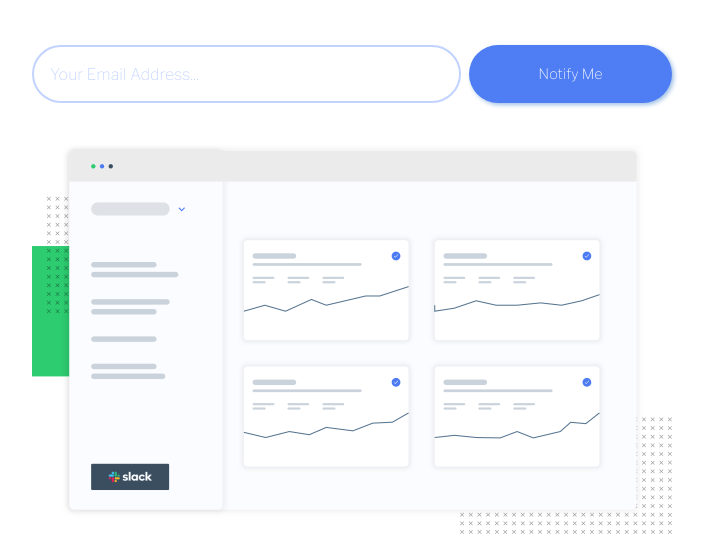
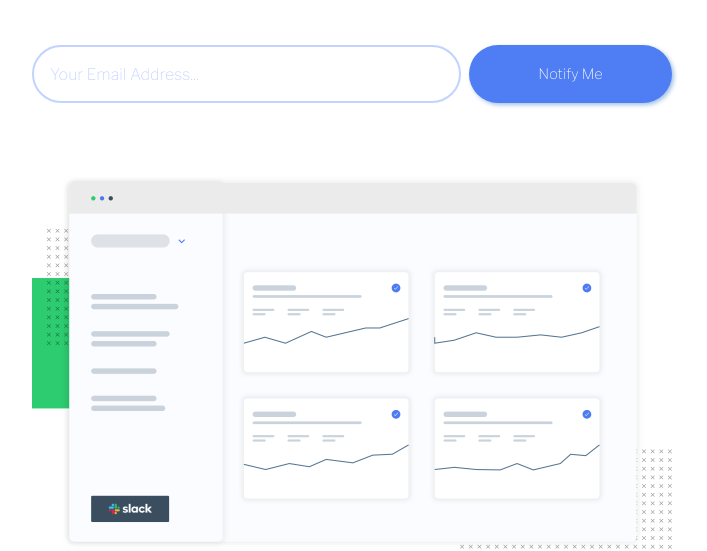
Before and after one commit to Carmenyo/Ping-single-column-coming-soon-page, a plain HTML site: page index.html in a window 1280 px wide. Shown: the part 257-808 px from the top of the page, without its empty margins (288-995 px from the left). Drawn offline with nearby package versions, Linux system fonts and the light colour scheme.

Commit message:
fixing layout desktop

```diff
--- a/styles/_media-queries.scss
+++ b/styles/_media-queries.scss
@@ -42,7 +42,7 @@
     }
     &__image {
       max-width: 44rem;
-      margin: -2rem auto;
+      margin: auto;
     }
   }
   .footer {
```
Also changed, not shown: styles/main.css, 1 other file.
